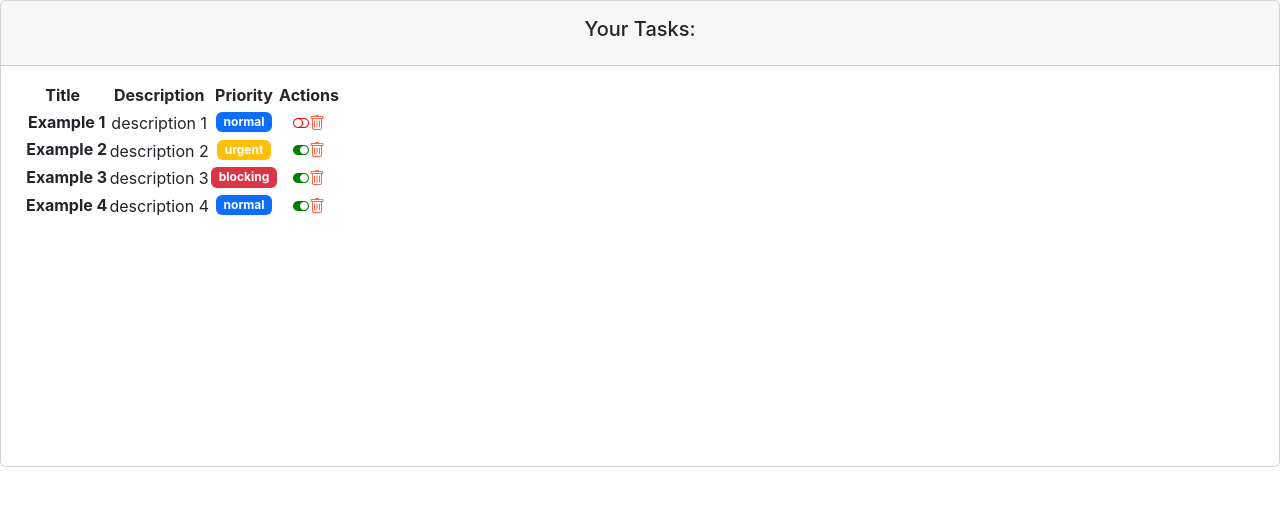
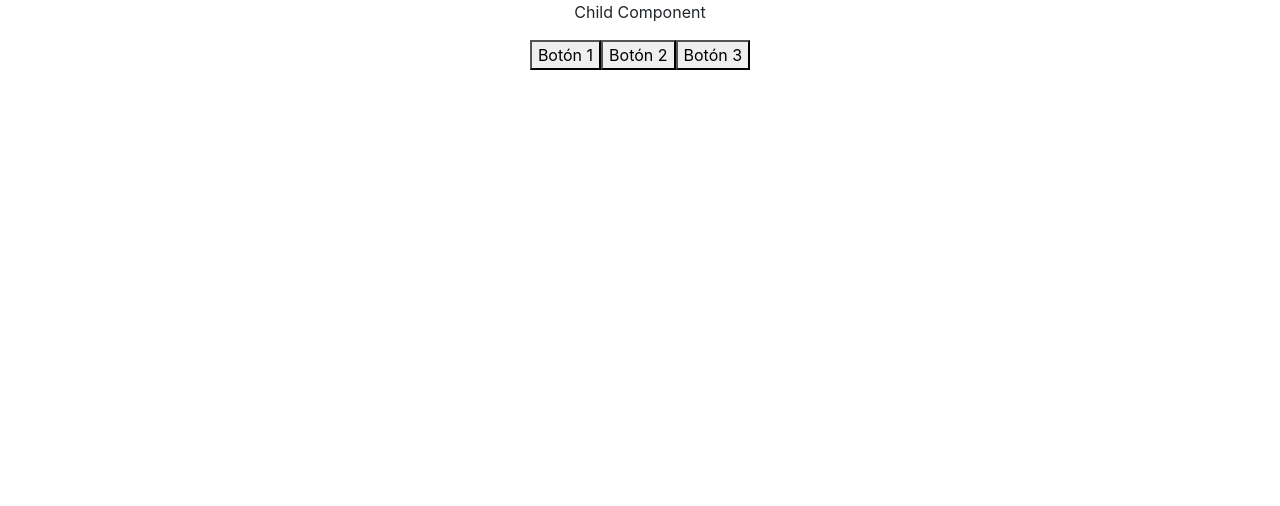
Before and after one commit to adrisanc/React-Project-Practice-OB, a React (Create React App) app: page / in a window 1280 px wide. Shown: the top 506 px of the page. Built offline with nearby package versions, Linux system fonts and the light colour scheme.

Commit message:
[add] avance modulo 8 => Vídeo del tema 8: Manejo de eventos

```diff
--- a/src/App.js
+++ b/src/App.js
@@ -10,6 +10,7 @@ import MiComponenteConContexto from './hooks/Ejemplo3';
 import Ejemplo4 from './hooks/Ejemplo4';
 import GreetingStyle from './components/pure/greetingStyle';
 import ClockComponent from './components/pure/clockComponent';
+import Father from './components/container/father';
 
 
 function App() {
@@ -46,8 +47,11 @@ function App() {
         </a> */}
       {/* </header> */}
 
+      {/* Gestíon de eventos */}
+        <Father></Father>
+
       {/* Componente de listado de tareas */}
-      <TaskList></TaskList>
+      {/* <TaskList></TaskList> */}
     </div>
   );
 }
--- /dev/null
+++ b/src/components/container/father.jsx
@@ -0,0 +1,12 @@
+import React from 'react'
+import Child from '../pure/child'
+
+const Father = () => {
+  return (
+    <div>
+        <Child></Child>
+    </div>
+  )
+}
+
+export default Father
--- /dev/null
+++ b/src/components/pure/child.jsx
@@ -0,0 +1,34 @@
+import React from 'react'
+
+const Child = () => {
+
+    function pressButton(){
+        alert(`DefaultText`)
+
+    }
+    function pressButtonParams(text){
+        alert(`Text: ${text}`)
+
+    }
+
+
+  return (
+    <div>
+        <p onMouseOver={()=>{ console.log('On mouse Over')}}>Child Component</p>
+        <button onClick={() =>{console.log('Botón 1 pulsado')}}>
+            Botón 1
+        </button>
+        <button onClick={pressButton}>
+            Botón 2
+        </button>
+        {/* Si es una funcion que recibe parametros no se debe poner así
+        <button onClick={pressButtonParams('hELLO')}> si no dentro de una funcion anonima
+        como se muetra en la siguiente linea */}
+        <button onClick={() =>pressButtonParams('hELLO')}>
+            Botón 3
+        </button>
+    </div>
+  )
+}
+
+export default Child
```
